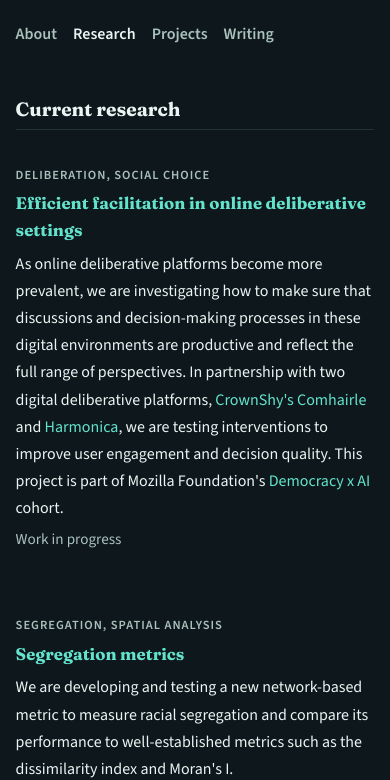
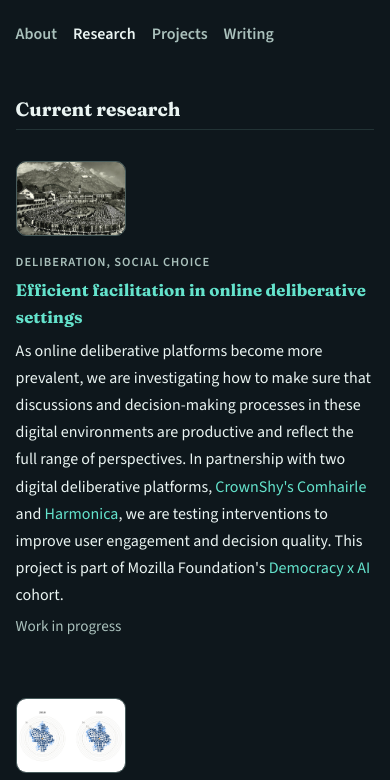
Before and after one commit to maria-milosh/maria-milosh.github.io, a plain HTML site: page research.html in a window 390 px wide. Shown: the part 102-882 px from the top of the page. Drawn offline with nearby package versions, Linux system fonts and the light colour scheme.

Commit message:
images to the research page

```diff
--- a/research.html
+++ b/research.html
@@ -152,8 +152,24 @@
     }
 
     .research-entry {
+      display: flex;
+      gap: 1rem;
+      align-items: flex-start;
       margin-bottom: 1.1rem;
       padding: 1.1rem 0;
+    }
+
+    .research-illustration {
+      width: 284px;
+      height: 184px;
+      object-fit: cover;
+      border-radius: 10px;
+      border: 1px solid rgba(180, 221, 212, 0.35);
+      flex-shrink: 0;
+    }
+
+    .research-content {
+      min-width: 0;
     }
 
     .research-entry h3 {
@@ -334,6 +350,17 @@
         max-width: 100%;
       }
 
+      .research-entry {
+        display: block;
+      }
+
+      .research-illustration {
+        width: 110px;
+        height: 75px;
+        display: block;
+        margin-bottom: 0.75rem;
+      }
+
       .project-illustration,
       .writing-illustration,
       .dataset-illustration {
@@ -370,36 +397,51 @@
 
       <h2 class="section-title">Current research</h2>
       <article class="research-entry">
+        <img class="research-illustration" src="assets/Glarner_Landsgemeinde.jpg" alt="Citizens gathered at the Glarus Landsgemeinde open-air assembly">
+        <div class="research-content">
           <span class="topic-label">Deliberation, Social choice</span>
           <h3>Efficient facilitation in online deliberative settings</h3>
           <p>As online deliberative platforms become more prevalent, we are investigating how to make sure that discussions and decision-making processes in these digital environments are productive and reflect the full range of perspectives. In partnership with two digital deliberative platforms, <a href="https://crown-shy.com/products/comhairle" target="_blank" rel="noopener noreferrer">CrownShy's Comhairle</a> and <a href="https://harmonica.chat/" target="_blank" rel="noopener noreferrer">Harmonica</a>, we are testing interventions to improve user engagement and decision quality. This project is part of Mozilla Foundation's <a href="https://www.mozillafoundation.org/en/what-we-do/grantmaking/incubator/democracy-ai-cohort/" target="_blank" rel="noopener noreferrer">Democracy x AI</a> cohort.</p>
           <p class="publication-meta">Work in progress</p>
+        </div>
       </article>
       <article class="research-entry">
+        <img class="research-illustration" src="assets/Chicago_cluster.png" alt="Radial visualization of a Chicago spatial cluster">
+        <div class="research-content">
           <span class="topic-label">Segregation, Spatial analysis</span>
           <h3>Segregation metrics</h3>
           <p>We are developing and testing a new network-based metric to measure racial segregation and compare its performance to well-established metrics such as the dissimilarity index and Moran's I.</p>
           <p class="publication-meta">Work in progress</p>
+        </div>
       </article>
 
       <h2 class="section-title">Peer-reviewed publications</h2>
       <article class="research-entry">
+        <img class="research-illustration" src="assets/masks3.jpeg" alt="Face masks on US flag">
+        <div class="research-content">
           <span class="topic-label">Political behaviour, Local policy, Collective response to risk</span>
           <h3><a href="project-pages/writing-polarisation-collective-risk.html">Unmasking partisanship: Polarization undermines public response to collective risk</a></h3>
           <p class="publication-meta">Maria Milosh, Marcus Painter, Konstantin Sonin, David Van Dijcke, and Austin L. Wright. <em>Journal of Public Economics</em>, 2021.</p>
           <p>We show that political partisanship strongly predicted mask use in the United States (regardless of where local policy mandated it!), illustrating how political identity can impede responses to shared risks.</p>
           <p><a href="https://www.sciencedirect.com/science/article/pii/S0047272721001742" target="_blank" rel="noopener noreferrer">Paper</a> · <a href="https://www.washingtonpost.com/outlook/2021/04/13/masks-mandate-partisanship-politics/" target="_blank" rel="noopener noreferrer">Washington Post</a> · <a href="https://cepr.org/voxeu/columns/political-polarisation-impedes-public-policy-response-covid-19" target="_blank" rel="noopener noreferrer">VoxEU</a></p>
+        </div>
       </article>
 
       <h2 class="section-title">Earlier data projects</h2>
       <p class="intro">Archived datasets on protest activity, social media, and technology-mediated collective action.</p>
       <article class="research-entry">
+        <img class="research-illustration" src="assets/hk_map.webp" alt="Map of protest activity in Hong Kong">
+        <div class="research-content">
           <h3><a href="https://doi.org/10.7910/DVN/D6F234">Hong Kong Protests Dataset, 2019–20</a></h3>
           <p>A granular geospatial archive of crowdsourced protest activity, available through <a href="https://doi.org/10.7910/DVN/D6F234" target="_blank" rel="noopener noreferrer">Harvard Dataverse</a>. See description on <a href="https://medium.com/@maria-milosh/mapping-a-city-in-protest-how-dissenters-and-police-moved-across-hong-kong-ccd290fff8f0" target="_blank" rel="noopener noreferrer">Medium</a>.</p>
+        </div>
       </article>
       <article class="research-entry">
+        <img class="research-illustration" src="assets/vk.png" alt="protest for internet freedom in russia">
+        <div class="research-content">
           <h3><a href="">Russian Anti-Corruption Protests on Social Media, 2017–18</a></h3>
           <p>An aggregated and anonymized archive of anti-government protest event pages on VK.</p>
+        </div>
       </article>
     </main>
 
```
Also changed, not shown: assets/Chicago_cluster.png (added), assets/Glarner_Landsgemeinde.jpg (added), assets/hk_map.webp (added), 1 other file. Lines whose indentation alone changed are shown as unchanged.
